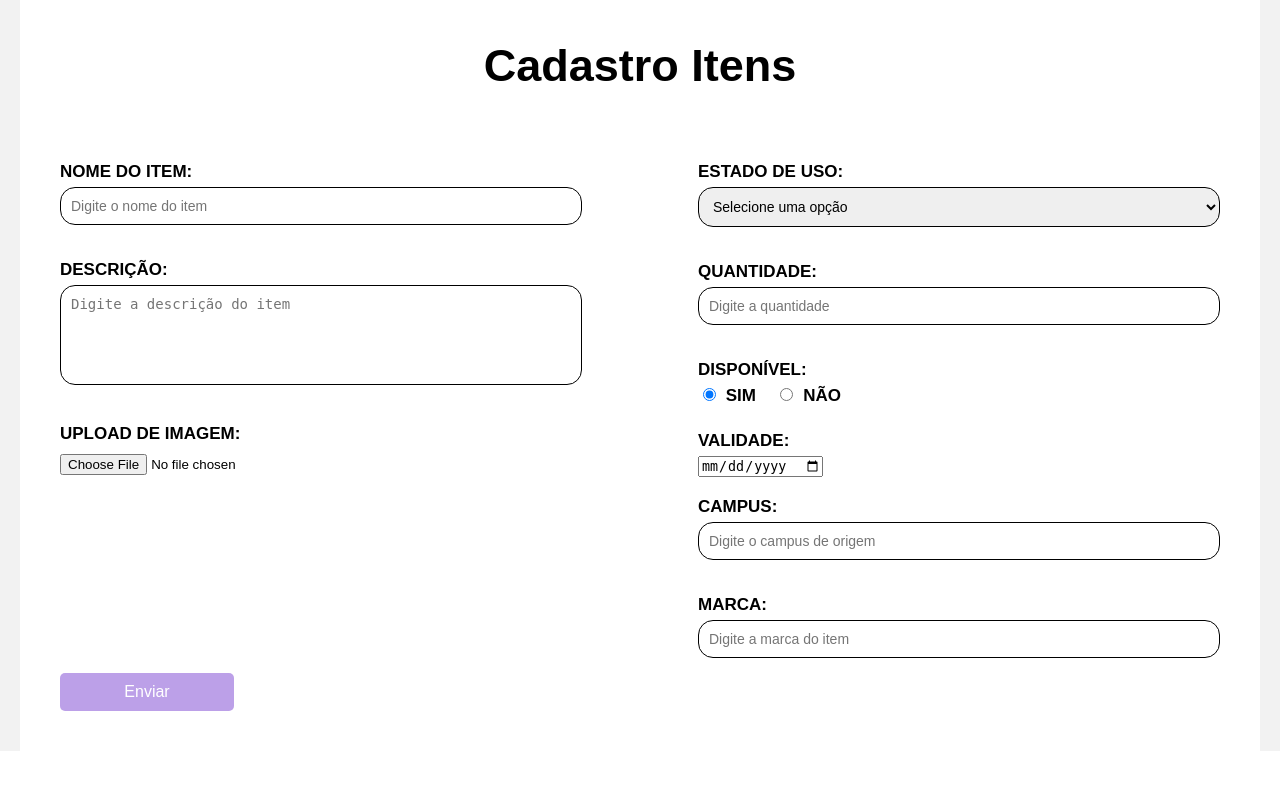
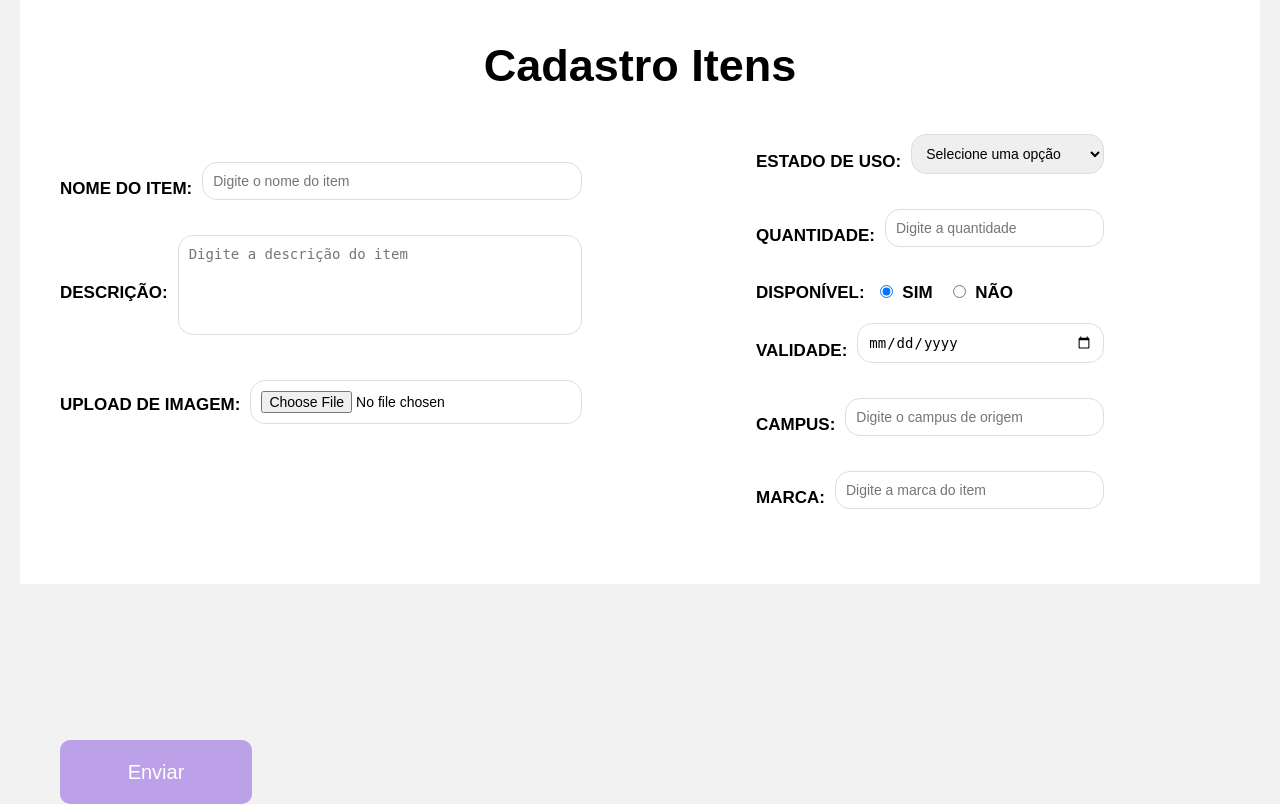
Before and after one commit to Jessica-Laizi/QUI-TROCA, a Django app: page /save_item/ in a window 1280 px wide. Shown: the part 95-899 px from the top of the page. Before the commit the page ends 846 px from the top, so only its background shows below. Run offline with Django 5.2, Linux system fonts and the light colour scheme.

Commit message:
tela cadastro de itens pt3.

```diff
--- a/static/css/save_item.css
+++ b/static/css/save_item.css
@@ -1,5 +1,3 @@
-
-
 /* Container principal */
 form {
   background-color: #fff;
@@ -21,23 +19,29 @@ form {
 }
 
 /* Seção esquerda e direita do formulário */
-  .lado_esquerdo, .lado_direito {
+.lado_esquerdo {
   width: 45%;
 }
+.lado_direito {
+  margin-top: -28%;
+  margin-left: 60%;
+  width: 30%;
+}
 
-  /* Estilo dos campos do formulário */
+
+
+/* Estilo dos campos do formulário com rótulos ao lado */
 label {
-    display: block;
   font-size: 17px;
-    margin-bottom: 5px;
   color: #000000;
   font-weight: bold;
+  margin-right: 10px;
+  white-space: nowrap; /* Impede quebra de linha dos rótulos */
 }
 
 input[type="text"], textarea, select {
-    width: 100%;
+  width: calc(100% - 150px); /* Ajuste dinâmico do tamanho dos campos */
   padding: 10px;
-    margin-bottom: 15px;
   border: 1px solid #ddd;
   border-radius: 15px;
   border-color: #000000;
@@ -50,9 +54,15 @@ form {
   resize: none;
 }
 
+/* Alinhamento de cada campo e rótulo */
+.campos {
+  display: flex;
+  align-items: center; /* Alinha rótulos e campos na mesma linha */
+  margin-bottom: 20px;
+}
+
 /* Estilo do botão de upload */
 input[type="file"] {
-    display: block;
   margin-top: 10px;
 }
 
@@ -61,17 +71,18 @@ form {
   margin-right: 5px;
 }
 
-  /* Botão de envio */
 button {
+  height: 8%;
+  position: absolute;
   width: 15%;
   background-color: #BCA0E8;
   color: white;
   border: none;
   padding: 10px;
-    border-radius: 5px;
-    font-size: 16px;
+  border-radius: 10px;
+  font-size: 20px;
   cursor: pointer;
-    transition: background-color 0.3s;
+  margin-top: 700px;
 }
 
 button:hover {
@@ -87,15 +98,17 @@ form {
   align-items: flex-end;
 }
 
-  input[type="radio"] {
-    margin-right: 5px;
-  }
-
+/* Alinhamento horizontal para rótulos e campos */
 label.inline {
   display: inline-block; /* Mantém os itens em linha */
   margin-right: 15px; /* Espaçamento entre as opções */
 }
-
-  .campos{
-    margin-top: 20px;
+input[type="text"], textarea, select, input[type="date"], input[type="file"] {
+  width: 90%; /* Mesma largura para todos os campos */
+  padding: 10px;
+  margin-bottom: 15px;
+  border: 1px solid #ddd;
+  border-radius: 15px;
+  font-size: 14px;
+  box-sizing: border-box;
 }
--- a/templates/cadastro_itens.html
+++ b/templates/cadastro_itens.html
@@ -5,10 +5,10 @@
     <form>
       <h1>Cadastro Itens</h1>
         <div class = "lado_esquerdo">
-
+          <div class = "campos">
       <label for="nome">NOME DO ITEM:</label>
       <input type="text" id="nome" name="nome" placeholder="Digite o nome do item" required>
-
+    </div>
 
     <div class = "campos">
       <label for="descricao">DESCRIÇÃO:</label>
@@ -21,12 +21,14 @@
     </div>
       </div>
       <div class = "lado_direito">
+        <div class = "campos">
       <label for="estado">ESTADO DE USO:</label>
       <select id="estado" name="estado">
         <option value=""disabled selected>Selecione uma opção</option>
         <option value="novo">NOVO</option>
         <option value="usado">USADO</option>
       </select>
+    </div>
 
       <div class = "campos">
       <label for="quantidade">QUANTIDADE:</label>
```
Also changed, not shown: db.sqlite3. Lines whose indentation alone changed are shown as unchanged.
